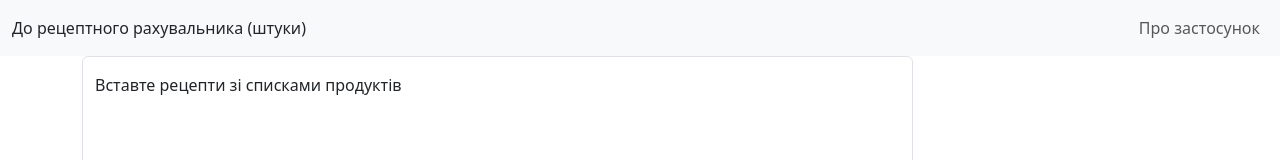
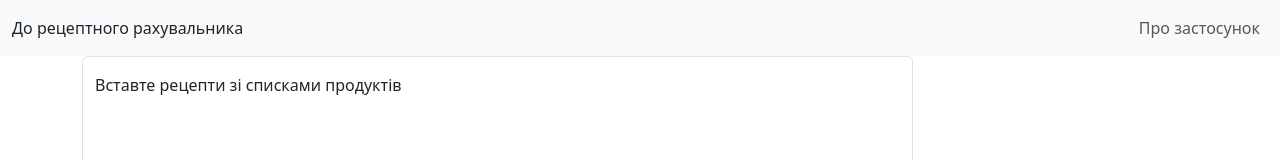
Before and after one commit to bukhovsky/recipe-check-app, an Angular app: page / in a window 1280 px wide. Shown: the top 160 px of the page. Built offline with nearby package versions, Linux system fonts and the light colour scheme.

Commit message:
deployment for gr version

```diff
--- a/src/app/navbar/navbar.component.html
+++ b/src/app/navbar/navbar.component.html
@@ -1,6 +1,6 @@
 <nav class="navbar navbar-expand-lg bg-body-tertiary">
     <div class="container-fluid">
-      <a class="nav-link"  routerLink="">До рецептного рахувальника (штуки)</a>
+      <a class="nav-link"  routerLink="">До рецептного рахувальника</a>
 
       <div id="navbarNav" data-bs-toggle="collapse">
         <ul class="navbar-nav">
--- a/src/app/recipe-check/result-area/result-area.component.html
+++ b/src/app/recipe-check/result-area/result-area.component.html
@@ -1,7 +1,7 @@
 <ul class="list-group">
     <li class="list-group-item fs-6"
     *ngFor="let ingridient of ingridients">
-  {{ingridient[0]}} - {{ingridient[1]}} шт
+  {{ingridient[0]}} - {{ingridient[1]}} гр
   </li>
 
 
```
Also changed, not shown: 3 other files (tests, documents, lock files or other folders).
